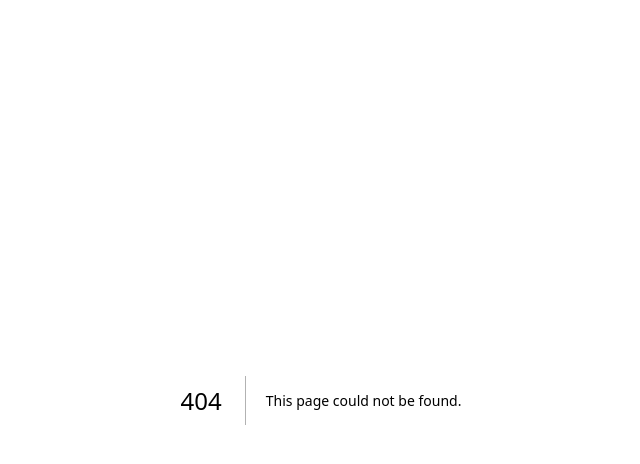
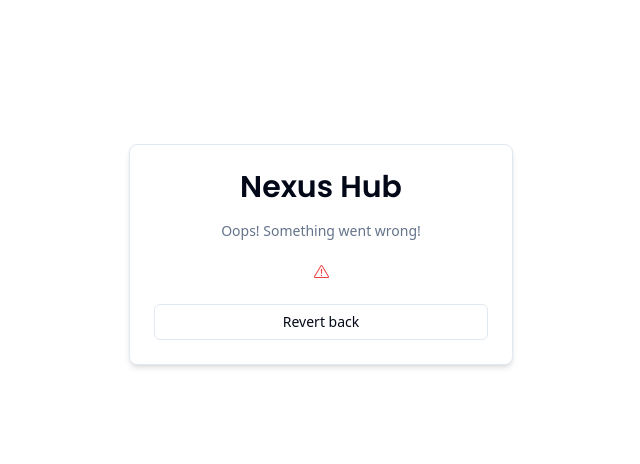
Before and after one commit to aryansri-19/nexushub, a Next.js app: page /api/auth/error in a window 1280 px wide. Before the commit this address had no page. Shown: the top 464 px of the page, without its empty margins (319-959 px from the left). Built offline with nearby package versions, Linux system fonts and the light colour scheme.

Commit message:
Prisma fix

```diff
--- /dev/null
+++ b/app/api/auth/error/page.tsx
@@ -0,0 +1,7 @@
+import { ErrorCard } from "@/components/ErrorCard";
+
+export default function Error() {
+    return (
+        <ErrorCard/>
+    )
+}
--- a/app/auth/sign-up/page.tsx
+++ b/app/auth/sign-up/page.tsx
@@ -72,7 +72,9 @@
     router.push("/");
   }
   const handleLoginProvider = (provider: "google" | "github") => {
-    signIn(provider);
+    signIn(provider,
+      { callbackUrl: "http://nexushub.vercel.app/auth/sign-in"
+    });
   }
   return (
     <>
--- /dev/null
+++ b/components/BackButton.tsx
@@ -0,0 +1,28 @@
+"use client";
+
+import Link from "next/link";
+
+import { Button } from "@/components/ui/button";
+
+interface BackButtonProps {
+  href: string;
+  label: string;
+};
+
+export const BackButton = ({
+  href,
+  label,
+}: BackButtonProps) => {
+  return (
+    <Button
+    variant="outline"
+      className="font-normal w-full"
+      size="sm"
+      asChild
+    >
+      <Link href={href}>
+        {label}
+      </Link>
+    </Button>
+  );
+};
--- /dev/null
+++ b/components/CardWrapper.tsx
@@ -0,0 +1,41 @@
+"use client";
+
+import {
+  Card,
+  CardContent,
+  CardFooter,
+  CardHeader
+} from "@/components/ui/card";
+import { Header } from "@/components/Header";
+import { BackButton } from "@/components/BackButton";
+
+interface CardWrapperProps {
+  children: React.ReactNode;
+  headerLabel: string;
+  backButtonLabel: string;
+  backButtonHref: string;
+};
+
+export const CardWrapper = ({
+  children,
+  headerLabel,
+  backButtonLabel,
+  backButtonHref,
+}: CardWrapperProps) => {
+  return (
+    <Card className=" w-[30vw] shadow-md">
+      <CardHeader>
+        <Header label={headerLabel} />
+      </CardHeader>
+      <CardContent>
+        {children}
+      </CardContent>
+      <CardFooter>
+        <BackButton
+          label={backButtonLabel}
+          href={backButtonHref}
+        />
+      </CardFooter>
+    </Card>
+  );
+};
--- /dev/null
+++ b/components/ErrorCard.tsx
@@ -0,0 +1,19 @@
+import { ExclamationTriangleIcon } from "@radix-ui/react-icons";
+
+import { CardWrapper } from "@/components/CardWrapper";
+
+export const ErrorCard = () => {
+  return (
+    <div className="flex justify-center items-center mt-36">
+    <CardWrapper
+      headerLabel="Oops! Something went wrong!"
+      backButtonHref="/auth/sign-in"
+      backButtonLabel="Revert back"
+    >
+      <div className="w-full flex justify-center items-center">
+      <ExclamationTriangleIcon className="text-destructive" />
+      </div>
+    </CardWrapper>
+    </div>
+  );
+};
--- /dev/null
+++ b/components/Header.tsx
@@ -0,0 +1,30 @@
+import { Poppins } from "next/font/google";
+
+import { cn } from "@/lib/utils";
+
+const font = Poppins({
+  subsets: ["latin"],
+  weight: ["600"],
+});
+
+interface HeaderProps {
+  label: string;
+};
+
+export const Header = ({
+  label,
+}: HeaderProps) => {
+  return (
+    <div className="w-full flex flex-col gap-y-4 items-center justify-center">
+      <h1 className={cn(
+        "text-3xl font-semibold",
+        font.className,
+      )}>
+        Nexus Hub
+      </h1>
+      <p className="text-muted-foreground text-sm">
+        {label}
+      </p>
+    </div>
+  );
+};
```
Also changed, not shown: app/api/auth/[...nextauth].ts (renamed from app/auth/[...nextauth].ts).
